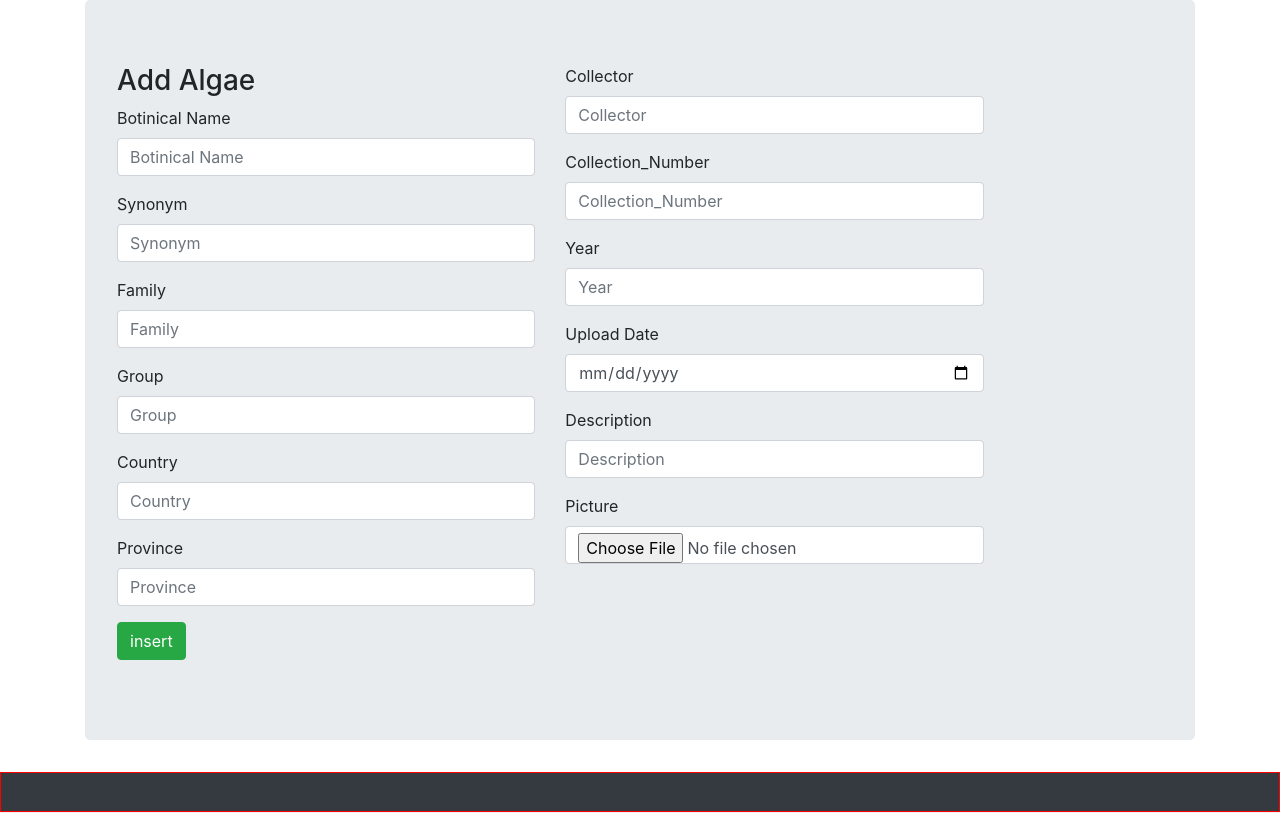
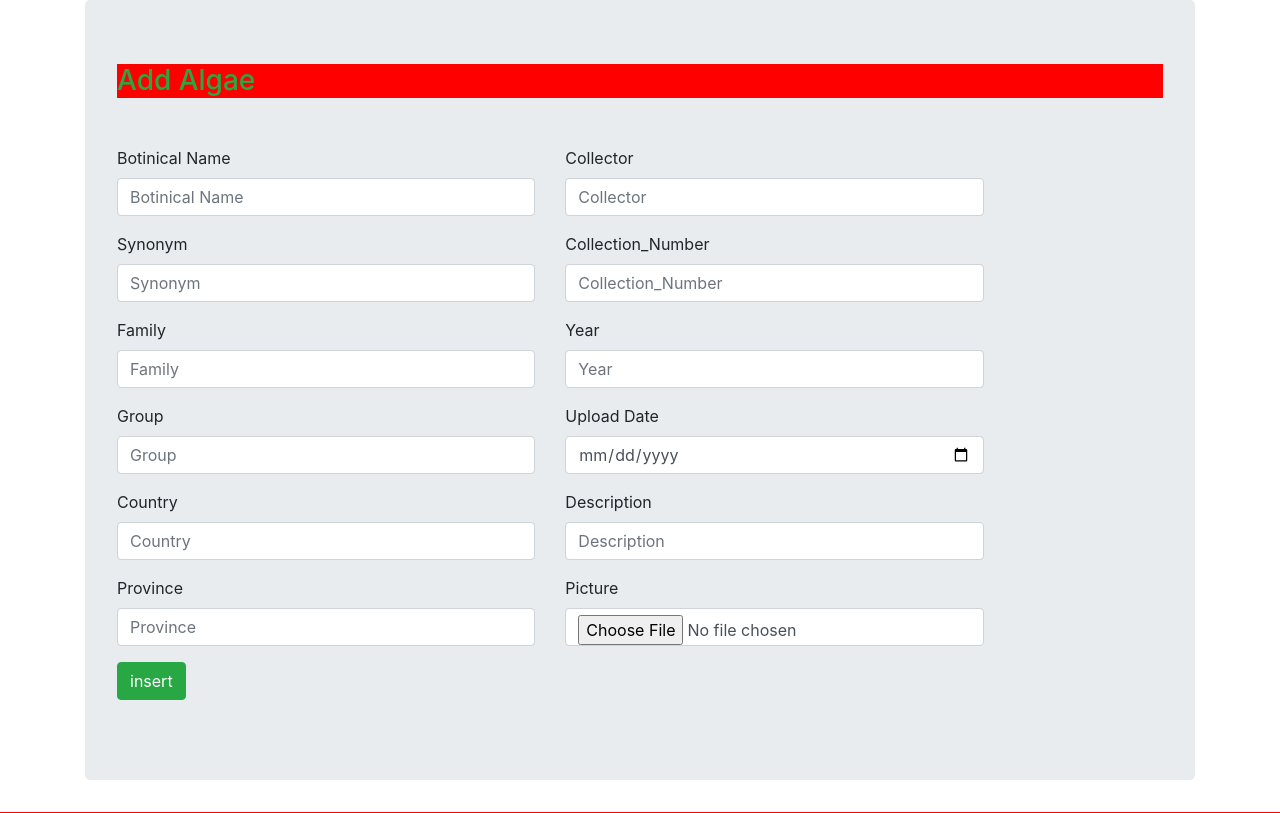
Before and after one commit to muner12/Dashboard, a PHP site: page /Algae.php in a window 1280 px wide. Shown: the part 56-869 px from the top of the page. Run offline with PHP 8.4, Linux system fonts and the light colour scheme; the visitor is signed in with stand-in values (Sample User, id 1); data that the repository does not hold is empty.

Commit message:
new changes

```diff
--- a/Algae.php
+++ b/Algae.php
@@ -50,10 +50,12 @@ if($result==1){
 
         <div class="container">
             <div class="jumbotron">
+           <div class="roboto"><h3 class="mb-5 text-success "> Add Algae</h3></div>
             <form method="post" enctype="multipart/form-data">
+
                 <div class="row">
                     <div class="col-lg-5">
-                        <h3> Add Algae</h3>
+
                             <div class="form-group">
                                 <label for="name">Botinical Name</label>
                                 <input type="text" class="form-control" id="name" name="botinical" placeholder="Botinical Name " required>
--- a/css/style.css
+++ b/css/style.css
@@ -48,3 +48,7 @@
     display: flex;
     justify-content: space-between;
 }
+
+.roboto{
+    background-color: red;
+}
--- a/header.php
+++ b/header.php
@@ -21,6 +21,8 @@ if(isset($_POST['logout'])){
     <meta name="viewport" content="width=device-width, initial-scale=1">
 
     <!-- Bootstrap CSS -->
+    <link href="https://fonts.googleapis.com/css2?family=Roboto+Mono:wght@200&display=swap" rel="stylesheet">
+
     <link rel="stylesheet" href="css/style.css">
     <link rel="stylesheet" href="https://cdn.jsdelivr.net/npm/bootstrap@4.6.2/dist/css/bootstrap.min.css" integrity="sha384-xOolHFLEh07PJGoPkLv1IbcEPTNtaed2xpHsD9ESMhqIYd0nLMwNLD69Npy4HI+N" crossorigin="anonymous">
 
--- a/index.php
+++ b/index.php
@@ -54,8 +54,9 @@ if(isset($_POST['submit'])){
     <meta name="viewport" content="width=, initial-scale=1.0">
     <link rel="stylesheet" href="css/style.css" >
     <link rel="stylesheet" href="https://cdn.jsdelivr.net/npm/bootstrap@4.6.2/dist/css/bootstrap.min.css" integrity="sha384-xOolHFLEh07PJGoPkLv1IbcEPTNtaed2xpHsD9ESMhqIYd0nLMwNLD69Npy4HI+N" crossorigin="anonymous">
-
-    <title>Admin Login</title>
+    <link rel="preconnect" href="https://fonts.googleapis.com">
+<link rel="preconnect" href="https://fonts.gstatic.com" crossorigin>
+   <title>Admin Login</title>
 </head>
 <body>
     <div class="box">
```
